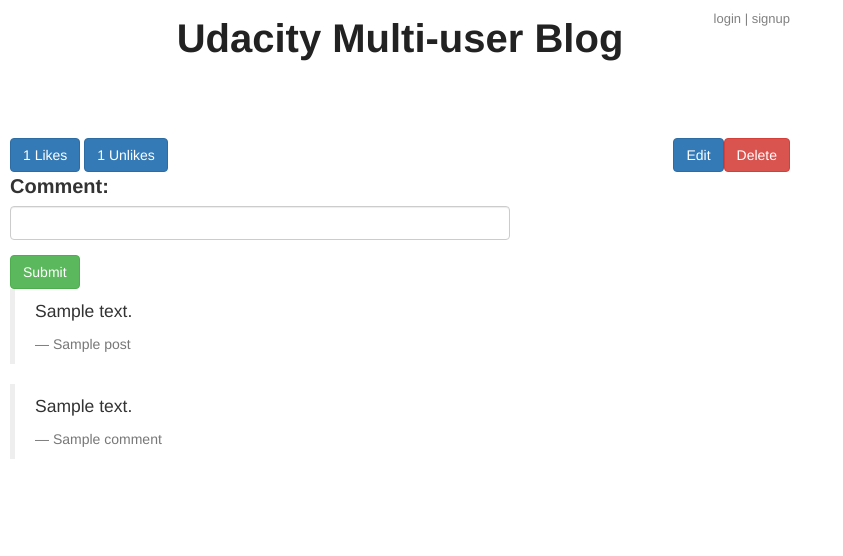
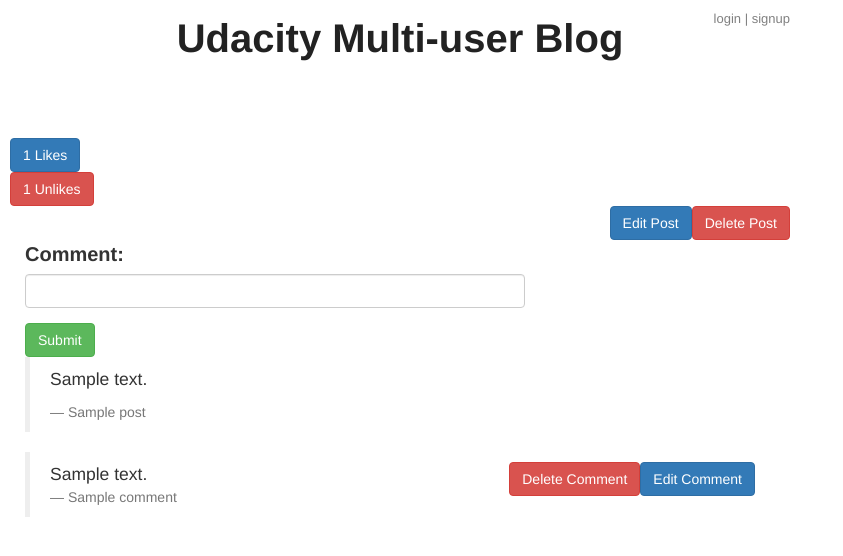
Before and after one commit to chezze911/udacity-multi-user-blog, a Python web app: template templates/permalink.html in a window 1280 px wide. Shown: the top 556 px of the page, without its empty margins (0-843 px from the left). Run offline with Jinja, Linux system fonts and the light colour scheme; the template is opened without the code that fills it: most values are stand-ins (such as "Sample title", 1, 10 or a date in 2020); some libraries are stand-ins or nearby versions.

Commit message:
Update values for like and unlike buttons in permalink.html and delete unused files

```diff
--- a/templates/front.html
+++ b/templates/front.html
@@ -14,11 +14,6 @@
     	   {{ p.render() | safe }}
       </div>
     </div>
-    <div align = "right">
-      <a href="/blog/{{p.key().id()}}/editpost">Edit</a>
-      <a href="/blog/{{p.key().id()}}/deletepost">Delete</a>
-    </div>
-
   {% endfor %}
 
 {% endblock %}
--- a/templates/permalink.html
+++ b/templates/permalink.html
@@ -2,34 +2,33 @@
 
 {% block content %}
   	<div class="row">
-        <div class="col-md-7">
+        <div class="col-md-12">
             {% if error %}
                 <div class="error"
                     {{error}}
                 </div>
             {% endif %}
         </div>
-        <!-- <div class="col-md-5">
-            <a id="post-delete" class="btn btn-danger pull-right" href="/blog/{{post.key().id()}}/deletepost/{{post.key().id()}}">Delete</a>
-            <a id="post-edit" class="btn btn-primary pull-right" href="/blog/{{post.key().id()}}/editpost/{{post.key().id()}}">Edit</a>
-        </div> -->
+
         {{post.render() | safe}}
     </div>
 
     <div class="row">
-        <div class="sub-work col-md-6">
+        <div class="col-md-12">
             <form method="post" role="form">
-                <input type="hidden" class="form-control" id="like" name="like" value="update">
+                <input type="hidden" class="form-control" id="like" name="like" value="updateLike">
                 <button type="submit" class="btn btn-primary">{{numOfLikes}} Likes</button>
-                <button type="submit" class="btn btn-primary">{{numOfUnlikes}} Unlikes</button>
             </form>
+            <form method="post" role="form">
+                <input type="hidden" class="form-control" id="unlike" name="unlike" value="updateUnlike">
+                <button type="submit" class="btn btn-danger">{{numOfUnlikes}} Unlikes</button>
+            </form>
+            <a class="btn btn-danger pull-right" href="/blog/deletepost/{{post.key().id()}}">Delete Post</a>
+            <a class="btn btn-primary pull-right" href="/blog/editpost/{{post.key().id()}}">Edit Post</a>
         </div>
-        <div class="sub-work col-md-6">
-            <a id="post-delete" class="btn btn-danger pull-right" href="/blog/{{post.key().id()}}/deletepost/{{post.key().id()}}">Delete</a>
-            <a id="post-edit" class="btn btn-primary pull-right" href="/blog/{{post.key().id()}}/editpost/{{post.key().id()}}">Edit</a>
-        </div>
+    </div>
 
-        <div class="sub-work col-md-12">
+        <div class="col-md-12">
             <form method="post" role="form" class="comment-form">
                 <div class="form-group">
                     <label for="comment">Comment:</label>
@@ -41,7 +40,7 @@
             </form>
         </div>
 
-        <div class="sub-work col-md-12">
+        <div class="col-md-12">
             {% if new %}
             <blockquote>
                 <p>{{ new.comment }}</p>
@@ -51,8 +50,12 @@
 
             {% for c in comments %}
             <blockquote>
-                <p>{{ c.comment }}</p>
-
+                {{ c.comment }}
+                {% set commentUser = (c.getUserName()).name %}
+                {% if commentUser %}
+                    <a class="btn btn-primary pull-right" href="/blog/editcomment/{{c.key().id()}}">Edit Comment</a>
+                    <a class="btn btn-danger pull-right" href="/blog/deletecomment/{{c.key().id()}}">Delete Comment</a>
+                 {% endif %}
                 <footer>{{ c.getUserName() }}</footer>
             </blockquote>
             {% endfor %}
```
Also changed, not shown: blog.py (+7 -38 lines), deletepost.html (deleted, +0 -9 lines), templates/rot13-form.html (deleted, +0 -18 lines), templates/welcome.html (deleted, +0 -11 lines).
